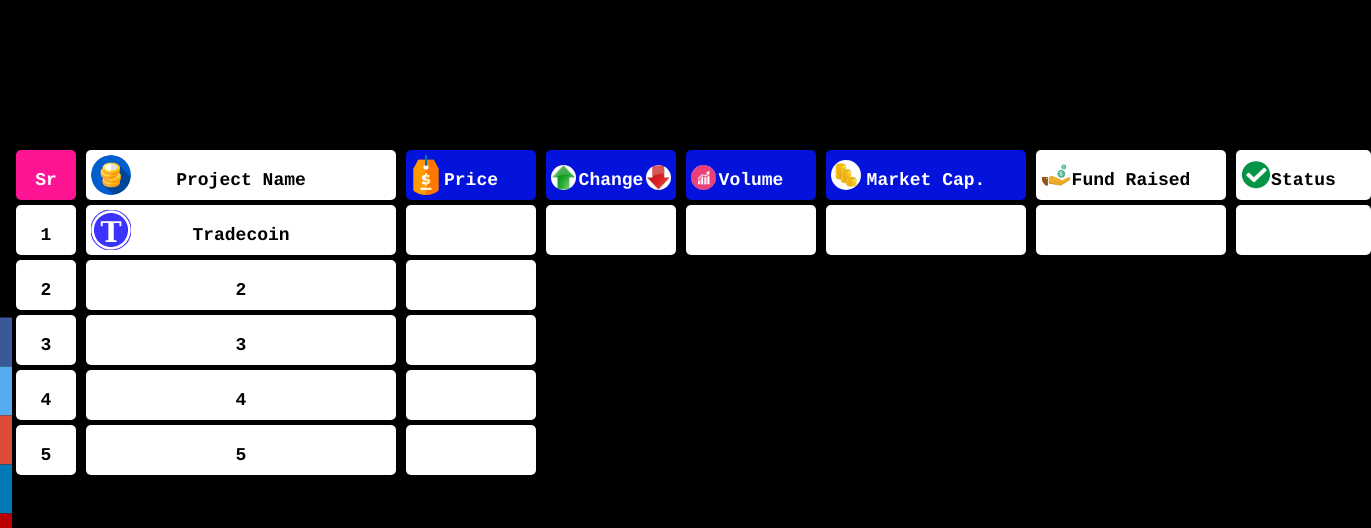
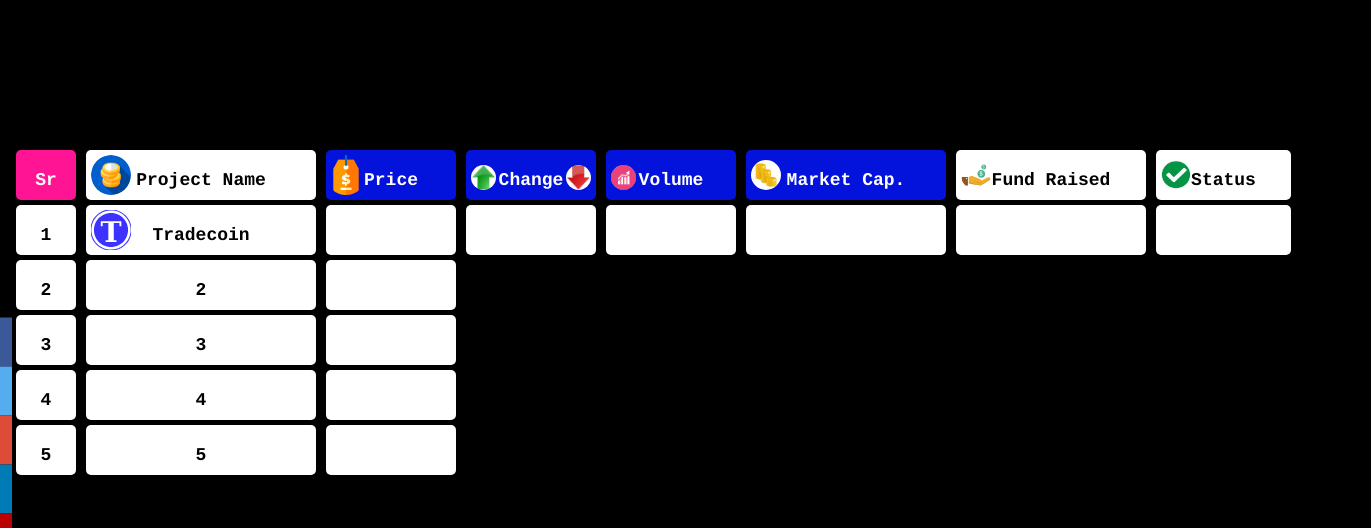
Before and after one commit to Tradecoin-Token/wavescapital, a plain HTML site: page index.html in a window 1280 px wide. Shown: the top 528 px of the page, 1371 px wide, since content can reach past the window. Drawn offline with nearby package versions, Linux system fonts and the light colour scheme; no server answers.

Commit message:
Add files via upload

```diff
--- a/index.html
+++ b/index.html
@@ -33,35 +33,35 @@
 </div>
 
 
-<div style="position: absolute;left:120px;top:150px;width:300px;height:40px;border:5px solid #0000; background: #FFFF; border-radius: 5px; text-align: center; font-size:12px;font-family:courier,arial,helvetica;">
+<div style="position: absolute;left:120px;top:150px;width:220px;height:40px;border:5px solid #0000; background: #FFFF; border-radius: 5px; text-align: center; font-size:12px;font-family:courier,arial,helvetica;">
     <font color="black"><h2>Project Name</h2>
 </div>
 
-<div style="position: absolute;left:120px;top:205px;width:300px;height:40px;border:5px solid #0000; background: #FFFF; border-radius: 5px; text-align: center; font-size:12px;font-family:courier,arial,helvetica;">
+<div style="position: absolute;left:120px;top:205px;width:220px;height:40px;border:5px solid #0000; background: #FFFF; border-radius: 5px; text-align: center; font-size:12px;font-family:courier,arial,helvetica;">
     <font color="black"><h2><div onClick="window.open( 'https://tradecoin-token.github.io/','_top' ); return false;">Tradecoin</h2>
 </div>
 
-<div style="position: absolute;left:120px;top:260px;width:300px;height:40px;border:5px solid #0000; background: #FFFF; border-radius: 5px; text-align: center; font-size:12px;font-family:courier,arial,helvetica;">
+<div style="position: absolute;left:120px;top:260px;width:220px;height:40px;border:5px solid #0000; background: #FFFF; border-radius: 5px; text-align: center; font-size:12px;font-family:courier,arial,helvetica;">
     <font color="black"><h2><div onClick="window.open( 'https://tradecoin-token.github.io/','_top' ); return false;">2</h2>
 </div>
 
-<div style="position: absolute;left:120px;top:315px;width:300px;height:40px;border:5px solid #0000; background: #FFFF; border-radius: 5px; text-align: center; font-size:12px;font-family:courier,arial,helvetica;">
+<div style="position: absolute;left:120px;top:315px;width:220px;height:40px;border:5px solid #0000; background: #FFFF; border-radius: 5px; text-align: center; font-size:12px;font-family:courier,arial,helvetica;">
     <font color="black"><h2><div onClick="window.open( 'https://tradecoin-token.github.io/','_top' ); return false;">3</h2>
 </div>
 
-<div style="position: absolute;left:120px;top:370px;width:300px;height:40px;border:5px solid #0000; background: #FFFF; border-radius: 5px; text-align: center; font-size:12px;font-family:courier,arial,helvetica;">
+<div style="position: absolute;left:120px;top:370px;width:220px;height:40px;border:5px solid #0000; background: #FFFF; border-radius: 5px; text-align: center; font-size:12px;font-family:courier,arial,helvetica;">
     <font color="black"><h2><div onClick="window.open( 'https://tradecoin-token.github.io/','_top' ); return false;">4</h2>
 </div>
 
-<div style="position: absolute;left:120px;top:425px;width:300px;height:40px;border:5px solid #0000; background: #FFFF; border-radius: 5px; text-align: center; font-size:12px;font-family:courier,arial,helvetica;">
+<div style="position: absolute;left:120px;top:425px;width:220px;height:40px;border:5px solid #0000; background: #FFFF; border-radius: 5px; text-align: center; font-size:12px;font-family:courier,arial,helvetica;">
     <font color="black"><h2><div onClick="window.open( 'https://tradecoin-token.github.io/','_top' ); return false;">5</h2>
 </div>
 
-<div style="position: absolute;left:440px;top:150px;width:120px;height:40px;border:5px solid #0000; background: #0413db; border-radius: 5px; text-align: center; font-size:12px;font-family:courier,arial,helvetica;">
+<div style="position: absolute;left:360px;top:150px;width:120px;height:40px;border:5px solid #0000; background: #0413db; border-radius: 5px; text-align: center; font-size:12px;font-family:courier,arial,helvetica;">
     <font color="white"><h2>Price</h2>
 </div>
 
-<div style="position: absolute;left:440px;top:205px;width:120px;height:40px;border:5px solid #0000; background: #FFFF; border-radius: 5px; text-align: center; font-size:12px;font-family:courier,arial,helvetica;">
+<div style="position: absolute;left:360px;top:205px;width:120px;height:40px;border:5px solid #0000; background: #FFFF; border-radius: 5px; text-align: center; font-size:12px;font-family:courier,arial,helvetica;">
     <font color="black"><h2>
 
 	<div class="mypanel10"></div>
@@ -82,7 +82,7 @@
 
 <!-----price Column 2------->
 
-<div style="position: absolute;left:440px;top:260px;width:120px;height:40px;border:5px solid #0000; background: #FFFF; border-radius: 5px; text-align: center; font-size:12px;font-family:courier,arial,helvetica;">
+<div style="position: absolute;left:360px;top:260px;width:120px;height:40px;border:5px solid #0000; background: #FFFF; border-radius: 5px; text-align: center; font-size:12px;font-family:courier,arial,helvetica;">
     <font color="black"><h2>
 
 	<div class="mypanel10"></div>
@@ -104,7 +104,7 @@
 
 <!-----price Column 3------->
 
-<div style="position: absolute;left:440px;top:315px;width:120px;height:40px;border:5px solid #0000; background: #FFFF; border-radius: 5px; text-align: center; font-size:12px;font-family:courier,arial,helvetica;">
+<div style="position: absolute;left:360px;top:315px;width:120px;height:40px;border:5px solid #0000; background: #FFFF; border-radius: 5px; text-align: center; font-size:12px;font-family:courier,arial,helvetica;">
     <font color="black"><h2>
 
 	<div class="mypanel10"></div>
@@ -125,7 +125,7 @@
 
 <!-----price Column 4------->
 
-<div style="position: absolute;left:440px;top:370px;width:120px;height:40px;border:5px solid #0000; background: #FFFF; border-radius: 5px; text-align: center; font-size:12px;font-family:courier,arial,helvetica;">
+<div style="position: absolute;left:360px;top:370px;width:120px;height:40px;border:5px solid #0000; background: #FFFF; border-radius: 5px; text-align: center; font-size:12px;font-family:courier,arial,helvetica;">
     <font color="black"><h2>
 
 	<div class="mypanel10"></div>
@@ -146,7 +146,7 @@
 
 <!-----price Column 5------->
 
-<div style="position: absolute;left:440px;top:425px;width:120px;height:40px;border:5px solid #0000; background: #FFFF; border-radius: 5px; text-align: center; font-size:12px;font-family:courier,arial,helvetica;">
+<div style="position: absolute;left:360px;top:425px;width:120px;height:40px;border:5px solid #0000; background: #FFFF; border-radius: 5px; text-align: center; font-size:12px;font-family:courier,arial,helvetica;">
     <font color="black"><h2>
 
 	<div class="mypanel10"></div>
@@ -166,11 +166,11 @@
 </div>
 
 
-<div style="position: absolute;left:580px;top:150px;width:120px;height:40px;border:5px solid #0000; background: #0413db; border-radius: 5px; text-align: center; font-size:12px;font-family:courier,arial,helvetica;">
+<div style="position: absolute;left:500px;top:150px;width:120px;height:40px;border:5px solid #0000; background: #0413db; border-radius: 5px; text-align: center; font-size:12px;font-family:courier,arial,helvetica;">
     <font color="white"><h2>Change</h2>
 </div>
 
-<div style="position: absolute;left:580px;top:205px;width:120px;height:40px;border:5px solid #0000; background: #FFFF; border-radius: 5px; text-align: center; font-size:12px;font-family:courier,arial,helvetica;">
+<div style="position: absolute;left:500px;top:205px;width:120px;height:40px;border:5px solid #0000; background: #FFFF; border-radius: 5px; text-align: center; font-size:12px;font-family:courier,arial,helvetica;">
     <font color="black"><h2>
 			<div class="mypanel11"></div>
 		<script>
@@ -194,11 +194,11 @@
 </div>
 
 
-<div style="position: absolute;left:720px;top:150px;width:120px;height:40px;border:5px solid #0000; background: #0413db; border-radius: 5px; text-align: center; font-size:12px;font-family:courier,arial,helvetica;">
+<div style="position: absolute;left:640px;top:150px;width:120px;height:40px;border:5px solid #0000; background: #0413db; border-radius: 5px; text-align: center; font-size:12px;font-family:courier,arial,helvetica;">
     <font color="white"><h2>Volume</h2>
 </div>
 
-<div style="position: absolute;left:720px;top:205px;width:120px;height:40px;border:5px solid #0000; background: #FFFF; border-radius: 5px; text-align: center; font-size:12px;font-family:courier,arial,helvetica;">
+<div style="position: absolute;left:640px;top:205px;width:120px;height:40px;border:5px solid #0000; background: #FFFF; border-radius: 5px; text-align: center; font-size:12px;font-family:courier,arial,helvetica;">
     <font color="black"><h2>
 
 			<div class="mypanel12"></div>
@@ -221,13 +221,13 @@
 </div>
 
 
-<div style="position: absolute;left:860px;top:150px;width:190px;height:40px;border:5px solid #0000; background: #0413db; border-radius: 5px; text-align: center; font-size:12px;font-family:courier,arial,helvetica;">
+<div style="position: absolute;left:780px;top:150px;width:190px;height:40px;border:5px solid #0000; background: #0413db; border-radius: 5px; text-align: center; font-size:12px;font-family:courier,arial,helvetica;">
     <font color="white"><h2>Market Cap.
 	</h2>
 </div>
 
 
-<div style="position: absolute;left:860px;top:205px;width:190px;height:40px;border:5px solid #0000; background: #FFFF; border-radius: 5px; text-align: center; font-size:12px;font-family:courier,arial,helvetica;">
+<div style="position: absolute;left:780px;top:205px;width:190px;height:40px;border:5px solid #0000; background: #FFFF; border-radius: 5px; text-align: center; font-size:12px;font-family:courier,arial,helvetica;">
     <font color="black"><h2>
 	<div class="mypanel13"></div>
 	    <script>
@@ -253,11 +253,11 @@
 	</h2>
 </div>
 
-<div style="position: absolute;left:1070px;top:150px;width:180px;height:40px;border:5px solid #0000; background: #FFFF; border-radius: 5px; text-align: center; font-size:12px;font-family:courier,arial,helvetica;">
+<div style="position: absolute;left:990px;top:150px;width:180px;height:40px;border:5px solid #0000; background: #FFFF; border-radius: 5px; text-align: center; font-size:12px;font-family:courier,arial,helvetica;">
     <font color="black"><h2>Fund Raised</h2>
 </div>
 
-<div style="position: absolute;left:1070px;top:205px;width:180px;height:40px;border:5px solid #0000; background: #FFFF; border-radius: 5px; text-align: center; font-size:12px;font-family:courier,arial,helvetica;">
+<div style="position: absolute;left:990px;top:205px;width:180px;height:40px;border:5px solid #0000; background: #FFFF; border-radius: 5px; text-align: center; font-size:12px;font-family:courier,arial,helvetica;">
     <font color="black"><h2>
 	<div class="mypanel14"></div>
 		<script>
@@ -276,11 +276,11 @@
 </div>
 
 
-<div style="position: absolute;left:1270px;top:150px;width:125px;height:40px;border:5px solid #0000; background: #FFFF; border-radius: 5px; text-align: center; font-size:12px;font-family:courier,arial,helvetica;">
+<div style="position: absolute;left:1190px;top:150px;width:125px;height:40px;border:5px solid #0000; background: #FFFF; border-radius: 5px; text-align: center; font-size:12px;font-family:courier,arial,helvetica;">
     <font color="black"><h2>Status</h2>
 </div>
 
-<div style="position: absolute;left:1270px;top:205px;width:125px;height:40px;border:5px solid #0000; background: #FFFF; border-radius: 5px; text-align: center; font-size:12px;font-family:courier,arial,helvetica;">
+<div style="position: absolute;left:1190px;top:205px;width:125px;height:40px;border:5px solid #0000; background: #FFFF; border-radius: 5px; text-align: center; font-size:12px;font-family:courier,arial,helvetica;">
     <font color="black"><h2>
 	<div class="mypanel15"></div>
 		<script>
@@ -300,13 +300,13 @@
 
 <img src="tradecoin.svg" style="position:fixed; left:125px; top:210px; width:40px; height:40px; border:none;">
 <img src="Token.png" style="position:fixed; left:125px; top:155px; width:40px; height:40px; border:none;border-radius: 20px;">
-<img src="price.png" style="position:fixed; left:440px; top:155px; width:40px; height:40px; border:none;border-radius: 20px;">
-<img src="stockup.jpg" style="position:fixed; left:585px; top:165px; width:25px; height:25px; border:none;border-radius: 20px;">
-<img src="stockdown.jpg" style="position:fixed; left:680px; top:165px; width:25px; height:25px; border:none;border-radius: 20px;">
-<img src="volume.png" style="position:fixed; left:725px; top:165px; width:25px; height:25px; border:none;border-radius: 20px;">
-<img src="marketcap.jpg" style="position:fixed; left:865px; top:160px; width:30px; height:30px; border:none;border-radius: 20px;">
-<img src="fundraise.png" style="position:fixed; left:1075px; top:160px; width:30px; height:30px; border:none;border-radius: 20px;">
-<img src="status.png" style="position:fixed; left:1275px; top:160px; width:30px; height:30px; border:none;border-radius: 20px;">
+<img src="price.png" style="position:fixed; left:360px; top:155px; width:40px; height:40px; border:none;border-radius: 20px;">
+<img src="stockup.jpg" style="position:fixed; left:505px; top:165px; width:25px; height:25px; border:none;border-radius: 20px;">
+<img src="stockdown.jpg" style="position:fixed; left:600px; top:165px; width:25px; height:25px; border:none;border-radius: 20px;">
+<img src="volume.png" style="position:fixed; left:645px; top:165px; width:25px; height:25px; border:none;border-radius: 20px;">
+<img src="marketcap.jpg" style="position:fixed; left:785px; top:160px; width:30px; height:30px; border:none;border-radius: 20px;">
+<img src="fundraise.png" style="position:fixed; left:995px; top:160px; width:30px; height:30px; border:none;border-radius: 20px;">
+<img src="status.png" style="position:fixed; left:1195px; top:160px; width:30px; height:30px; border:none;border-radius: 20px;">
 
 
 
```
